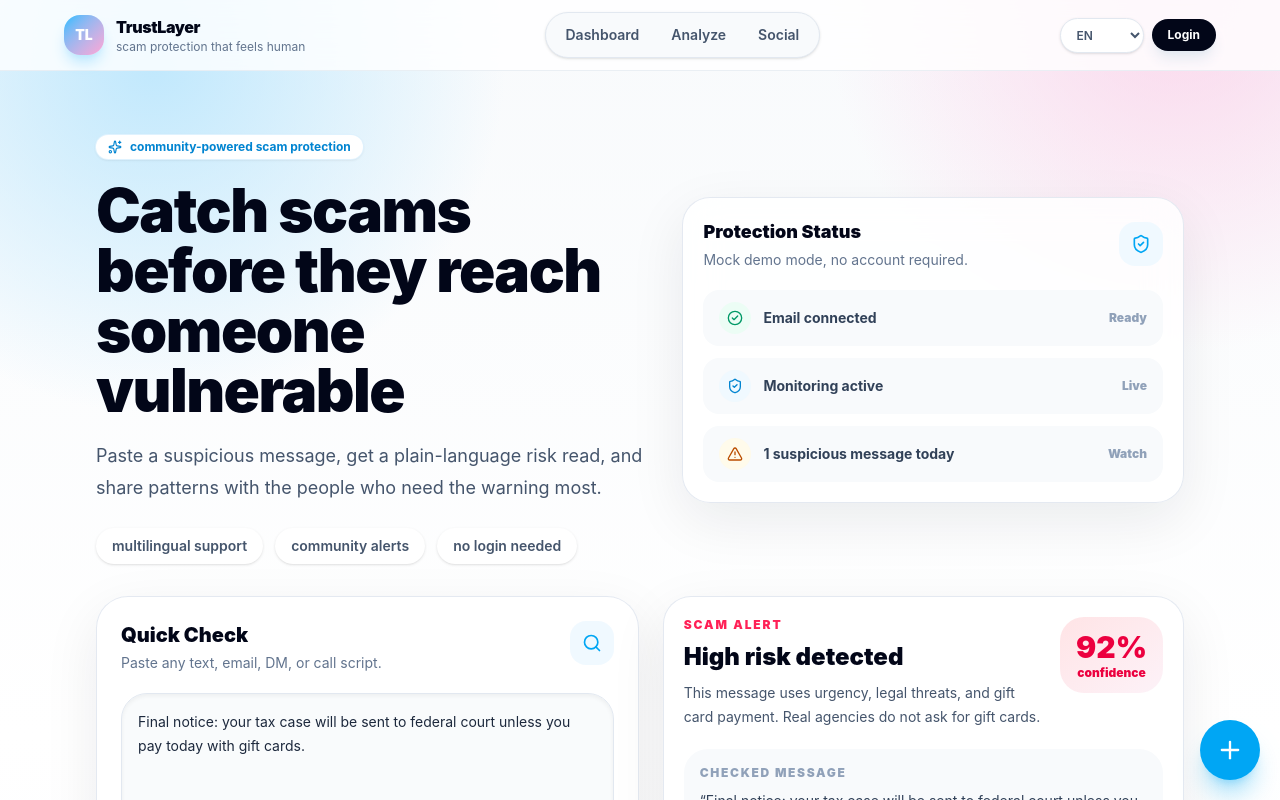
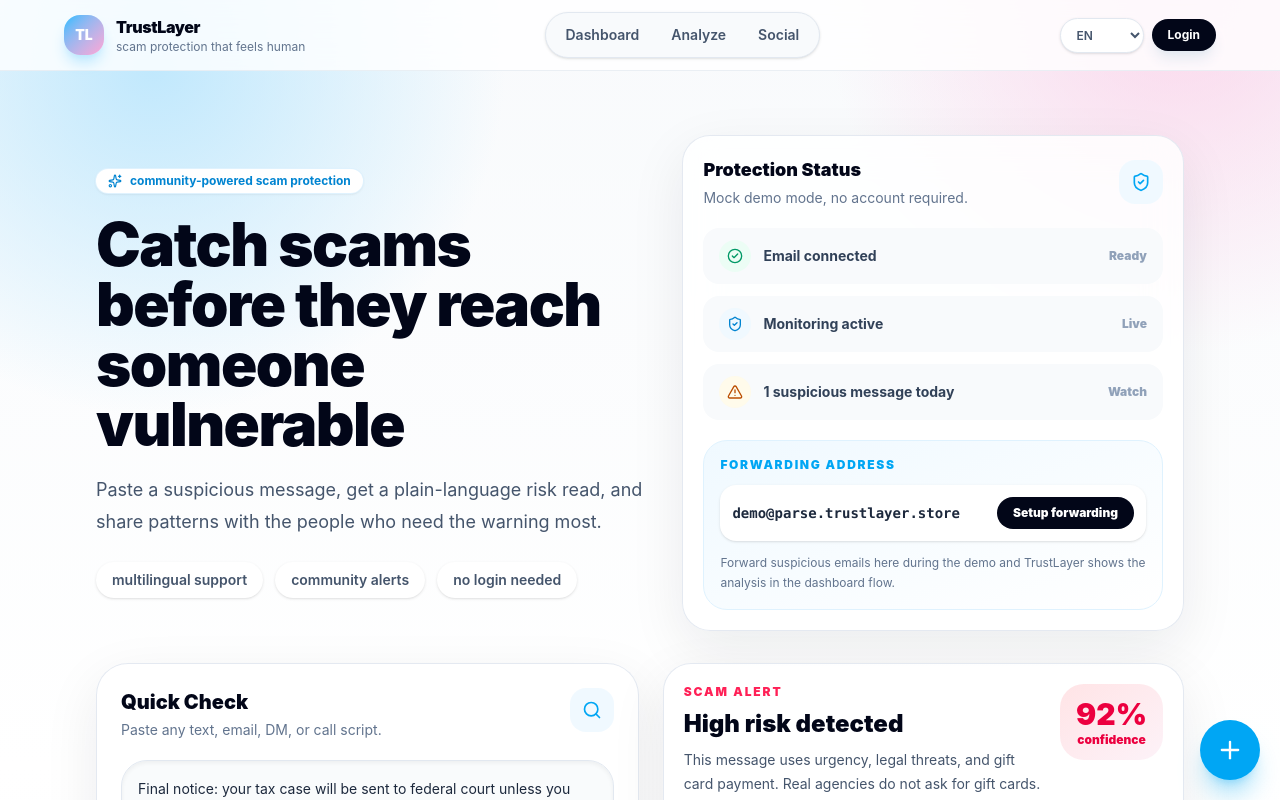
Before and after one commit to Shah-king/Hunter-Hacks, a Next.js app in the folder trust-layer/: page / in a window 1280 px wide. Shown: the top 800 px of the page. Built offline with nearby package versions, Linux system fonts and the light colour scheme.

Commit message:
Restore forwarding address demo UI

```diff
--- a/trust-layer/app/page.tsx
+++ b/trust-layer/app/page.tsx
@@ -38,6 +38,8 @@ const ACTIVITY = [
 const SAMPLE_MESSAGE =
   "Final notice: your tax case will be sent to federal court unless you pay today with gift cards."
 
+const DEMO_FORWARDING_ADDRESS = "demo@parse.trustlayer.store"
+
 function ProtectionStatus() {
   const rows = [
     ["Email connected", "Ready", CheckCircle2, "text-emerald-600 bg-emerald-50"],
@@ -68,6 +70,18 @@ function ProtectionStatus() {
             <span className="text-xs font-black text-slate-400">{value}</span>
           </div>
         ))}
+      </div>
+      <div className="mt-5 rounded-3xl border border-sky-100 bg-gradient-to-br from-sky-50 to-white p-4">
+        <p className="text-xs font-black uppercase tracking-[0.14em] text-sky-500">Forwarding address</p>
+        <div className="mt-3 flex flex-col gap-3 rounded-2xl bg-white p-3 shadow-sm sm:flex-row sm:items-center sm:justify-between">
+          <code className="break-all text-sm font-black text-slate-800">{DEMO_FORWARDING_ADDRESS}</code>
+          <Link href="/signup" className="shrink-0 rounded-full bg-slate-950 px-4 py-2 text-xs font-black text-white transition hover:-translate-y-0.5">
+            Setup forwarding
+          </Link>
+        </div>
+        <p className="mt-3 text-xs leading-5 text-slate-500">
+          Forward suspicious emails here during the demo and TrustLayer shows the analysis in the dashboard flow.
+        </p>
       </div>
     </section>
   )
```
